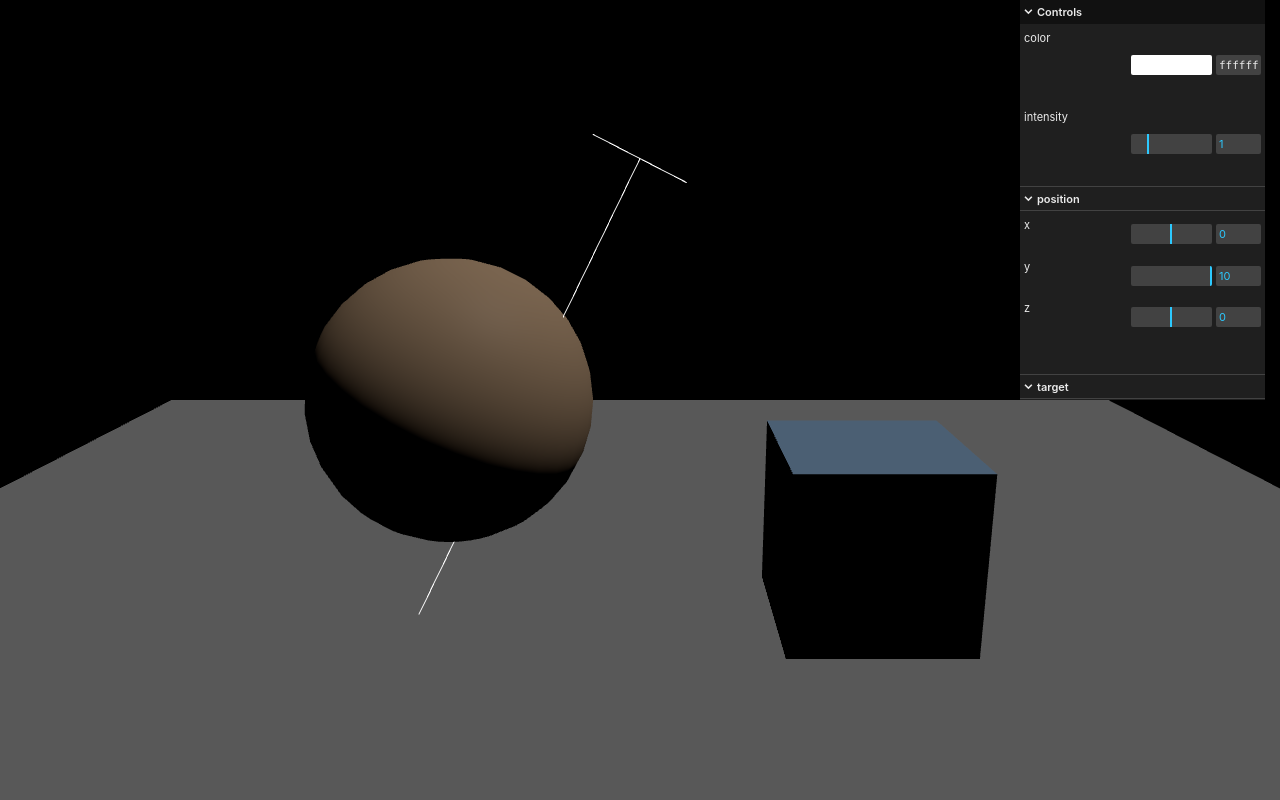
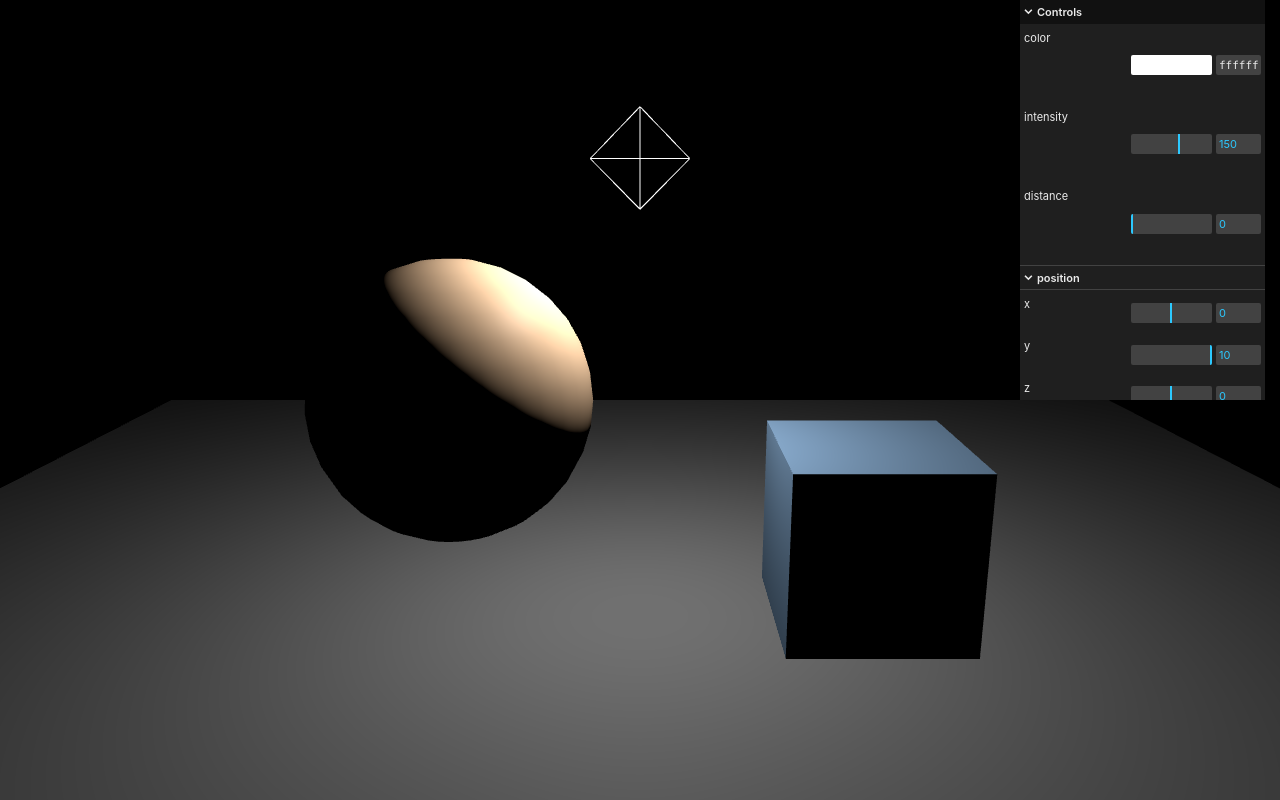
Before and after one commit to yoshihiro-satou/threejs-learn-manial, a website built with Vite: page index.html in a window 1280 px wide. Built offline with nearby package versions, Linux system fonts and the light colour scheme; animation ran at ten frames a second.

```diff
--- a/index.html
+++ b/index.html
@@ -9,6 +9,7 @@
   </head>
   <body>
     <canvas id="webgl"></canvas>
-    <script type="module" src="/src/light.js"></script>
+    <!-- <script type="module" src="/src/light.js"></script> -->
+    <script type="module" src="/src/pointLight.js"></script>
   </body>
 </html>
--- /dev/null
+++ b/src/pointLight.js
@@ -0,0 +1,135 @@
+import * as THREE from 'three';
+import { OrbitControls } from 'three/examples/jsm/controls/OrbitControls.js';
+import { GUI } from 'three/addons/libs/lil-gui.module.min.js';
+
+
+function main() {
+  const canvas = document.querySelector('#webgl');
+  const renderer = new THREE.WebGLRenderer( { antialias: true, canvas });
+
+  const fov = 45;
+  const aspect = 2;
+  const near = 0.1;
+  const far = 100;
+  const camera = new THREE.PerspectiveCamera( fov, aspect, near, far );
+  camera.position.set(0, 10, 20);
+
+  const controls = new OrbitControls( camera, canvas );
+  controls.target.set( 0, 5, 0 );
+  controls.update();
+
+  const scene = new THREE.Scene();
+  scene.background = new THREE.Color('black');
+
+
+  // 床
+  {
+    const planeSize = 40;
+    const loader = new THREE.TextureLoader();
+    const texture = loader.load( 'https://threejs.org/manual/examples/resources/images/checker.png' );
+    texture.wrapS = THREE.ReinhardToneMapping;
+    texture.wrapT = THREE.ReinhardToneMapping;
+    texture.magFilter = THREE.NearestFilter;
+    texture.colorSpace = THREE.SRGBColorSpace;
+    const repeats = planeSize / 2;
+    texture.repeat.set( repeats, repeats );
+
+    const planeGeo = new THREE.PlaneGeometry( planeSize, planeSize );
+    const planeMat = new THREE.MeshPhongMaterial({
+      map: texture,
+      side: THREE.DoubleSide,
+    });
+    const mesh = new THREE.Mesh(planeGeo, planeMat);
+    mesh.rotation.x = Math.PI * -.5;
+    scene.add(mesh);
+  }
+
+  // box
+  {
+    const cubeSize = 4;
+    const cubeGeo = new THREE.BoxGeometry( cubeSize, cubeSize, cubeSize );
+    const cubeMat = new THREE.MeshPhongMaterial( { color: '#8AC'});
+    const mesh = new THREE.Mesh(cubeGeo, cubeMat);
+    mesh.position.set(cubeSize + 1, cubeSize / 2, 0);
+    scene.add(mesh);
+  }
+
+  // 球
+  {
+    const sphereRadius = 3;
+    const sphereWidthDivisions = 32;
+    const sphereHieghtDivisions = 16;
+    const sphereGeo = new THREE.SphereGeometry( sphereRadius, sphereWidthDivisions, sphereHieghtDivisions);
+    const sphereMat = new THREE.MeshPhongMaterial( { color: '#CA8'});
+    const mesh = new THREE.Mesh(sphereGeo, sphereMat);
+    mesh.position.set( - sphereRadius - 1, sphereRadius + 2, 0);
+    scene.add(mesh);
+  }
+
+  class ColorGUIHelper{
+    constructor( object, prop) {
+
+      this.object = object;
+      this.prop = prop;
+    }
+    get value() {
+      return `#${this.object[this.prop].getHexString()}`;
+    }
+    set value( hexString ){
+      this.object[this.prop].set( hexString );
+    }
+  }
+
+  function makeXYZGUI( gui, vecter3, name, onChangeFn ) {
+    const folder = gui.addFolder( name );
+    folder.add(vecter3, 'x', -10, 10).onChange( onChangeFn );
+    folder.add(vecter3, 'y', 0, 10).onChange( onChangeFn );
+    folder.add(vecter3, 'z', -10, 10).onChange( onChangeFn );
+    folder.open();
+  }
+
+  {
+    const color = 0xffffff;
+    const intensity = 150;
+    const light = new THREE.PointLight( color, intensity );
+    light.position.set(0, 10, 0);
+    scene.add(light);
+
+    const helper = new THREE.PointLightHelper( light );
+    scene.add( helper );
+
+    function updateLight() {
+      helper.update();
+    }
+
+    const gui = new GUI();
+    gui.addColor( new ColorGUIHelper( light, 'color'), 'value').name('color');
+    gui.add( light, 'intensity', 0, 250, 1);
+    gui.add( light, 'distance', 0, 40).onChange( updateLight );
+
+    makeXYZGUI( gui, light.position, 'position');
+  }
+
+  function resizeRendererToDisplay( renderer ) {
+    const canvas = renderer.domElement;
+    const width = canvas.clientWidth;
+    const height = canvas.clientHeight;
+    const needSize = canvas.width !== width || canvas.height !== height;
+    if(needSize) {
+      renderer.setSize(width, height, false);
+    }
+    return needSize;
+  }
+
+  function render() {
+    if(resizeRendererToDisplay( renderer )) {
+      const canvas = renderer.domElement;
+      camera.aspect = canvas.clientWidth / canvas.clientHeight;
+      camera.updateProjectionMatrix();
+    }
+    renderer.render(scene, camera);
+    requestAnimationFrame(render);
+  }
+  requestAnimationFrame(render);
+}
+main();
```
Also changed, not shown: src/directionalLight.js (renamed from src/light.js).
